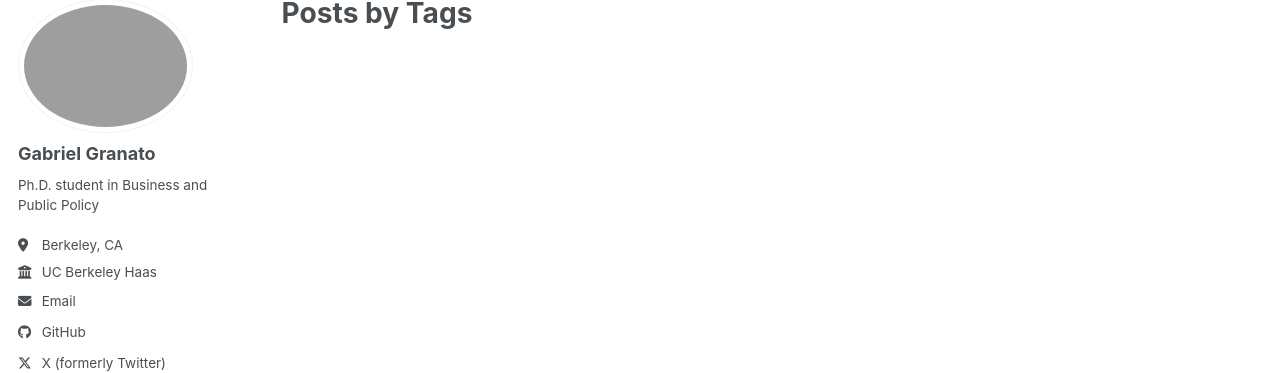
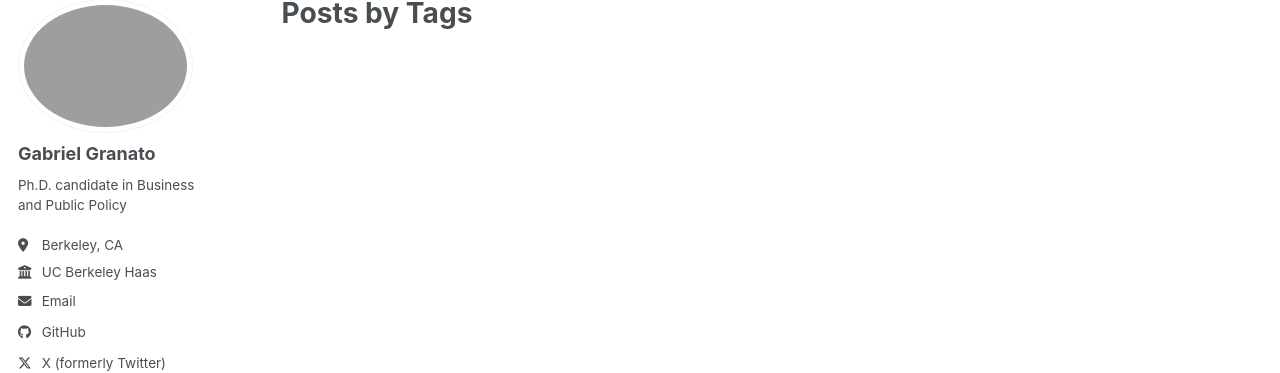
Before and after one commit to gabrielgranato/gabrielgranato.github.io, a Jekyll site: the page built from _pages/tag-archive.html, in a window 1280 px wide. Shown: the part 100-473 px from the top of the page. Built offline with Jekyll 4.4.1, drawn with Linux system fonts in a browser that asks for light colours; a script bundle is joined from its source files by our own code; library files that are not in the unit come from our copies.

Commit message:
Update academic title to Ph.D. candidate

```diff
--- a/_config.yml
+++ b/_config.yml
@@ -12,7 +12,7 @@ site_theme               : "default" # The available themes options are "default
 title                    : "Gabriel Granato"
 title_separator          : "-"
 name                     : &name "Gabriel Granato"
-description              : &description "Ph.D. student in Business and Public Policy at UC Berkeley Haas"   # Update this with a general description of your site, this is the default if not overridden by a page
+description              : &description "Ph.D. candidate in Business and Public Policy at UC Berkeley Haas"   # Update this with a general description of your site, this is the default if not overridden by a page
 url                      : https://gabrielgranato.github.io # The base hostname & protocol for your site e.g. "https://[your GitHub username].github.io",
                                                            # or if you already have some other page hosted on Github then use "https://[your GitHub username].github.io/[Your Repo Name]"
 baseurl                  : "" # the subpath of your site, e.g. "/blog"
@@ -26,7 +26,7 @@ author:
   avatar           : "gabriel-granato-portrait.png"
   name             : "Gabriel Granato"
   pronouns         : # example: "she/her"
-  bio              : "Ph.D. student in Business and Public Policy"
+  bio              : "Ph.D. candidate in Business and Public Policy"
   location         : "Berkeley, CA"
   employer         : "UC Berkeley Haas"
   uri              : # URL
```
Also changed, not shown: _pages/about.md (+1 -1 lines).
